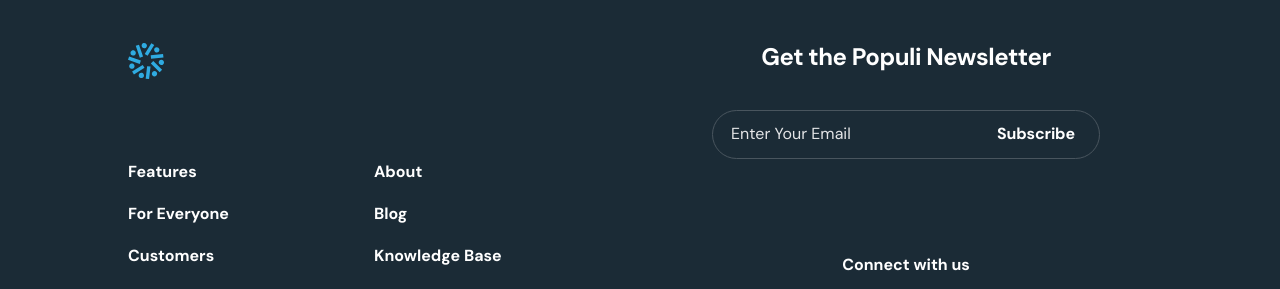
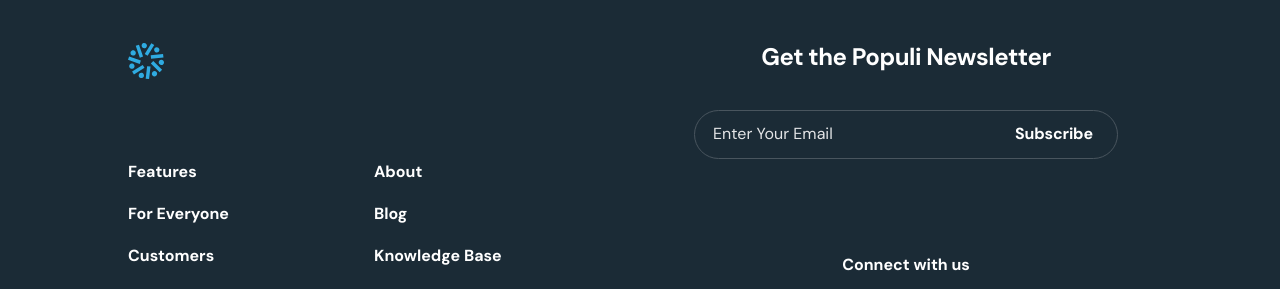
Before and after one commit to jtgrauke/jtgrauke.github.io, a Jekyll site: the page built from index.html, in a window 1280 px wide. Shown: the part 5326-5615 px from the top of the page. Built offline with Jekyll 4.4.1, drawn with Linux system fonts in a browser that asks for light colours; nearby versions of some CDN libraries; some web fonts are replaced.

Commit message:
but actually fixing it this time

```diff
--- a/_sass/_includes/_footer.scss
+++ b/_sass/_includes/_footer.scss
@@ -105,8 +105,8 @@
 			border: 0;
 			outline: 0;
 			color: $background-color;
-			width: calc(100% - 140px);
-    		max-width: 244px;
+			width: calc(100% - 144px);
+    		max-width: 280px;
 		}
 
 		.button {
```
Also changed, not shown: 2 other files.
